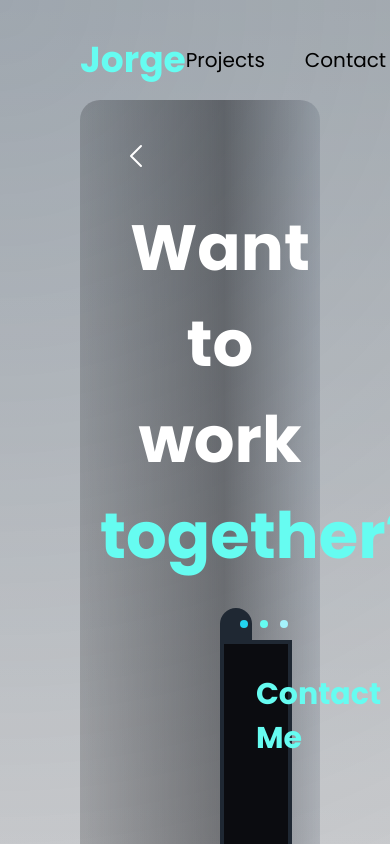
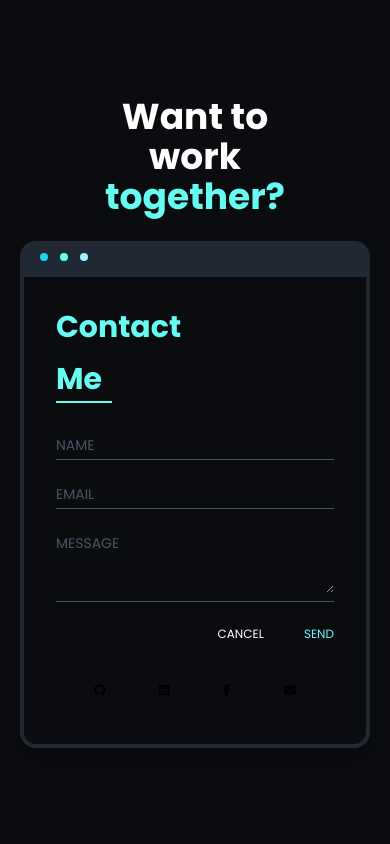
Before and after one commit to JorgeGuiller/jorgeguiller.github.io, a Next.js app: page /contact in a window 390 px wide. Built offline with nearby package versions, Linux system fonts and the light colour scheme.

Commit message:
update responsiveness

```diff
--- a/src/app/contact/page.tsx
+++ b/src/app/contact/page.tsx
@@ -1,39 +1,20 @@
-"use client";
-
-import { useState } from "react";
+import {
+  faFacebookF,
+  faGithub,
+  faLinkedin,
+} from "@fortawesome/free-brands-svg-icons";
+import { faEnvelope } from "@fortawesome/free-solid-svg-icons";
 import { FontAwesomeIcon } from "@fortawesome/react-fontawesome";
-import { SOCIALS } from "../utils/constants/socials";
-import { Social } from "../utils/types/socials";
-import NavBar from "@/components/common/navbar";
-import Image from "next/image";
-import { useRouter } from "next/navigation";
 
 export default function Contact() {
-  const router = useRouter();
-  const [socials] = useState<Social[]>(SOCIALS);
-
   return (
-    <div className="relative flex flex-col min-h-screen w-full bg-gradient-primary items-center overflow-y-auto">
-      <NavBar />
-      <div className="flex w-full px-20">
-        <div className="flex flex-col w-full py-[80px] px-[120px] bg-gradient-secondary rounded-[20px] relative">
-          <button
-            className="absolute top-4 left-4 p-6"
-            onClick={() => router.back()}
-          >
-            <Image
-              src="/assets/icons/back.svg"
-              height={32}
-              width={32}
-              alt="back"
-            />
-          </button>
-          <div className="w-full p-5 flex flex-col md:flex-row space-y-6 md:space-y-0 md:space-x-6">
+    <div className="min-h-screen bg-primary text-xs flex items-center justify-center">
+      <div className="max-w-7xl w-full p-5 flex flex-col md:flex-row space-y-6 md:space-y-0 md:space-x-6">
         <div className="flex-1 flex flex-col items-center justify-center text-center md:text-left">
-              <div className="text-white text-[64px] md:text-5xl font-bold w-60">
+          <div className="text-white text-4xl md:text-5xl font-bold w-60">
             Want to work
           </div>
-              <div className="text-accent text-[64px] md:text-5xl font-bold w-60">
+          <div className="text-accent text-4xl md:text-5xl font-bold w-60">
             together?
           </div>
         </div>
@@ -51,19 +32,21 @@ export default function Contact() {
             {/* CONTACT FORM */}
             <div className="p-8 bg-primary border-4 rounded-b-2xl border-secondary">
               <div className="flex flex-col space-y-6">
-                    <div className="text-center md:text-left">
+                <div className="flex flex-col md:flex-col lg:flex-row justify-between md:items-center">
+                  {/* CONTACT TEXT */}
+                  <div className=" md:text-left lg:w-3/12">
                     <div className="text-accent font-bold text-3xl md:text-4xl">
-                        <p className="mb-2">Contact</p>
+                      <p className="mb-4">Contact</p>
                     </div>
-                      <div className="text-accent font-bold text-3xl md:text-4xl border-b-2 border-accent">
-                        <p className="mb-4">Me</p>
+                    <div className="text-accent font-bold text-3xl md:text-4xl w-14">
+                      <p className="mb-3 border-b-2 border-accent pb-1">Me</p>
                     </div>
                   </div>
 
                   {/* FORM FIELDS */}
-                    <div className="space-y-6">
+                  <div className="md:w-7/12 space-y-6">
                     {/* NAME */}
-                      <div className="pb-1 border-b border-gray-600">
+                    <div className="pb-1 pt-5 border-b border-gray-600">
                       <input
                         className="w-full bg-transparent text-sm text-gray-300 placeholder-gray-600 focus:outline-none"
                         placeholder="NAME"
@@ -81,14 +64,16 @@ export default function Contact() {
                     {/* MESSAGE */}
                     <div className="pb-1 border-b border-gray-600">
                       <textarea
-                          className="w-full min-h-[80px] max-h-[180px] bg-transparent text-sm text-gray-300 placeholder-gray-600 focus:outline-none"
+                        className="w-full bg-transparent text-sm text-gray-300 placeholder-gray-600 focus:outline-none"
                         placeholder="MESSAGE"
+                        rows={3}
                       ></textarea>
+                    </div>
                   </div>
                 </div>
 
                 {/* BUTTONS */}
-                    <div className="flex justify-end gap-2 pb-4 text-[14px]">
+                <div className="flex justify-end space-x-10 pb-4">
                   <button className="text-white hover:border-b-2 hover:border-accent border-b-2 border-transparent">
                     CANCEL
                   </button>
@@ -98,22 +83,23 @@ export default function Contact() {
                 </div>
 
                 {/* SOCIAL MEDIA ICONS */}
-                    <div className="flex flex-row w-full justify-start items-center gap-3 mt-8">
-                      {socials.map((social, index) => (
-                        <button
-                          key={index}
-                          onClick={() =>
-                            window.open(social.url ?? "", "_blank")
-                          }
-                        >
+                <div className="flex md:justify-start justify-evenly  space-x-4 h-7 mb-4">
                   <FontAwesomeIcon
-                            icon={social.icon}
-                            className="h-[40px] w-[40px]"
+                    icon={faGithub}
+                    className="hover:text-accent"
                   />
-                        </button>
-                      ))}
-                    </div>
-                  </div>
+                  <FontAwesomeIcon
+                    icon={faLinkedin}
+                    className=" hover:text-accent"
+                  />
+                  <FontAwesomeIcon
+                    icon={faFacebookF}
+                    className=" hover:text-accent"
+                  />
+                  <FontAwesomeIcon
+                    icon={faEnvelope}
+                    className=" hover:text-accent"
+                  />
                 </div>
               </div>
             </div>
```
Lines whose indentation alone changed are shown as unchanged.
